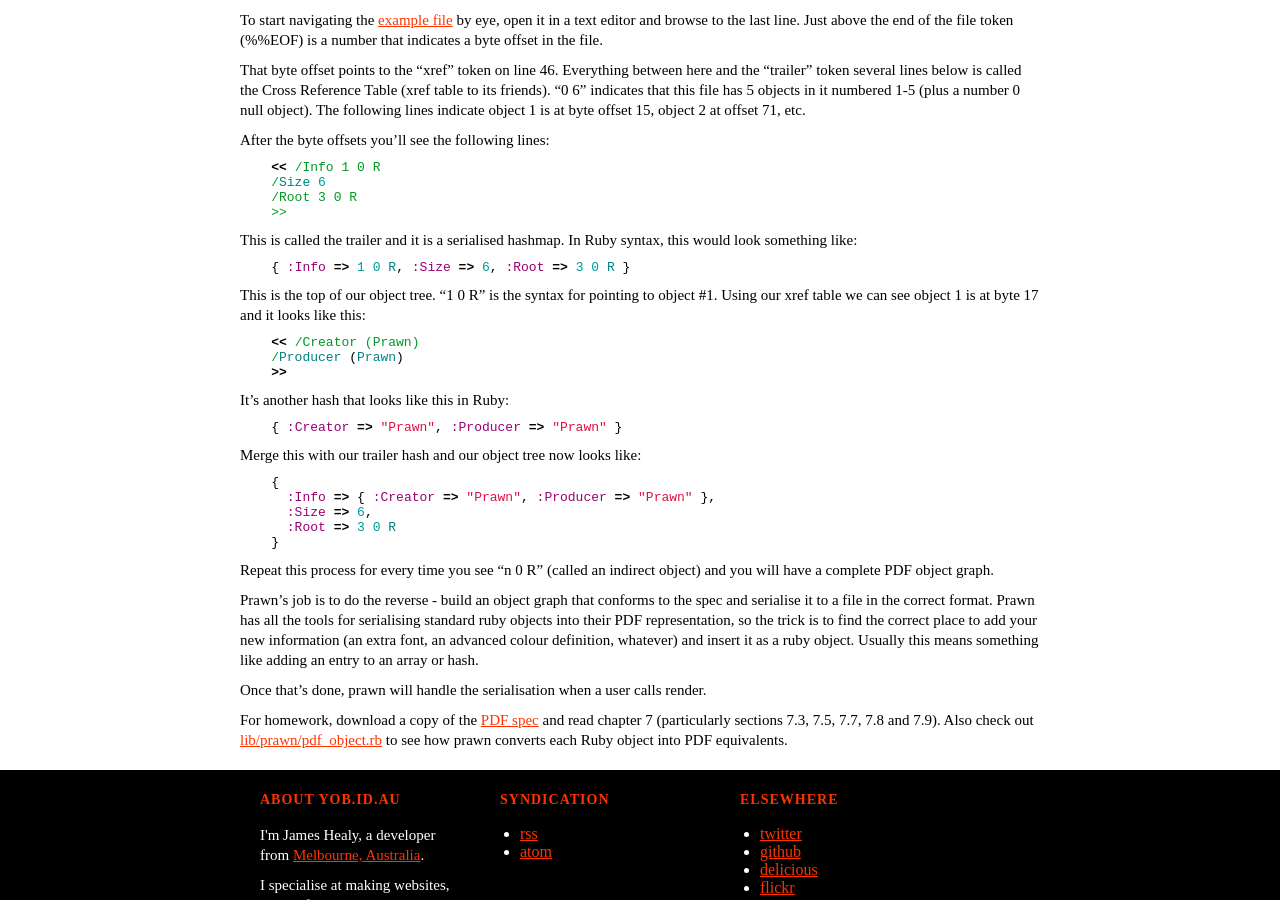
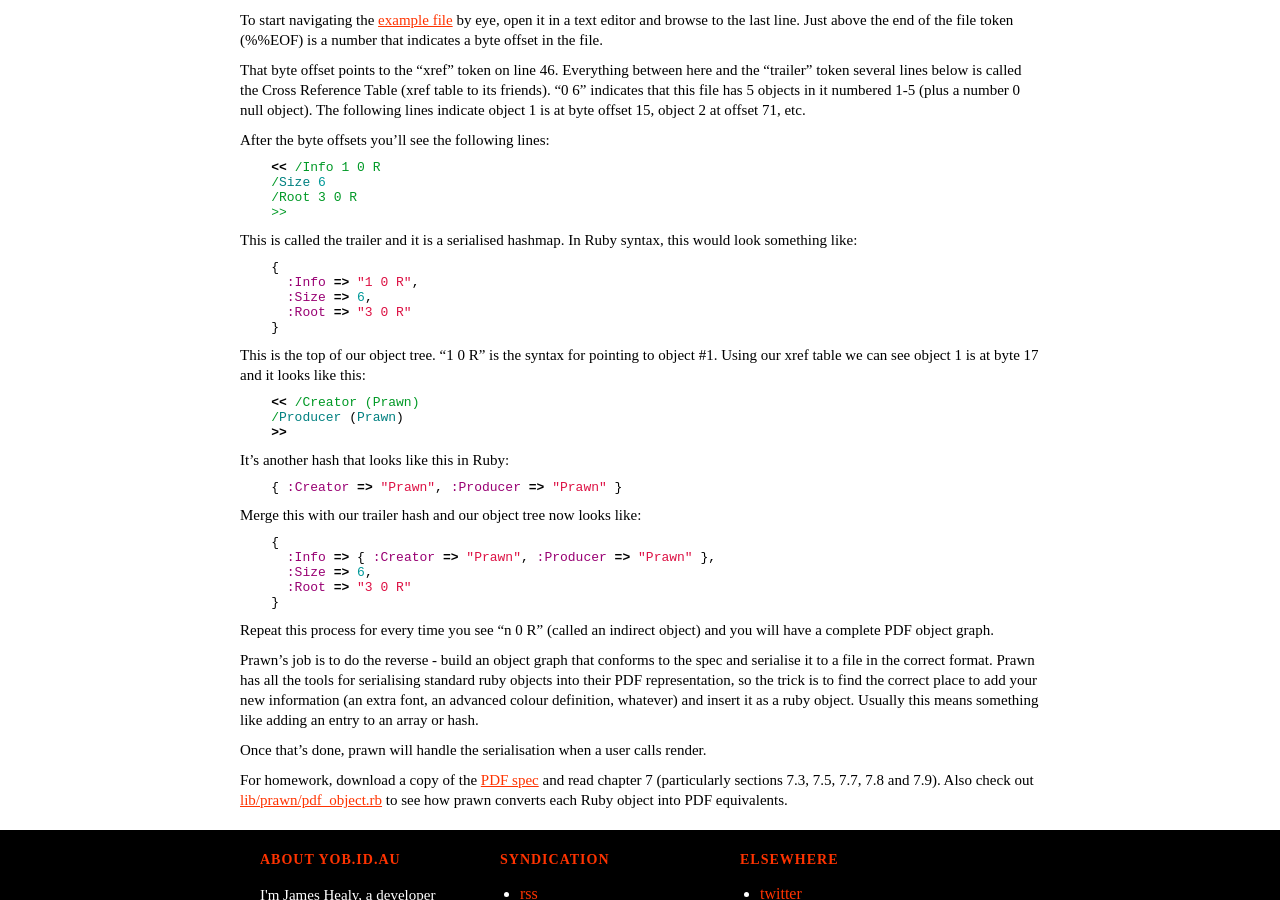
Before and after one commit to yob/yob.github.com, a Jekyll site: the page built from _posts/2009-11-12-intro-to-the-pdf-file-structure.markdown, in a window 1280 px wide and 900 px high, scrolled down 428 px. Built offline with Jekyll 4.4.1, drawn with Linux system fonts in a browser that asks for light colours.

Commit message:
small tweak to PDF post

```diff
--- a/_posts/2009-11-12-intro-to-the-pdf-file-structure.markdown
+++ b/_posts/2009-11-12-intro-to-the-pdf-file-structure.markdown
@@ -44,7 +44,11 @@ This is called the trailer and it is a serialised hashmap. In Ruby syntax, this
 would look something like:
 
 {% highlight ruby %}
-    { :Info => 1 0 R, :Size => 6, :Root => 3 0 R }
+    {
+      :Info => "1 0 R",
+      :Size => 6,
+      :Root => "3 0 R"
+    }
 {% endhighlight %}
 
 This is the top of our object tree. "1 0 R" is the syntax for pointing to
@@ -69,7 +73,7 @@ Merge this with our trailer hash and our object tree now looks like:
     {
       :Info => { :Creator => "Prawn", :Producer => "Prawn" },
       :Size => 6,
-      :Root => 3 0 R
+      :Root => "3 0 R"
     }
 {% endhighlight %}
 
```
